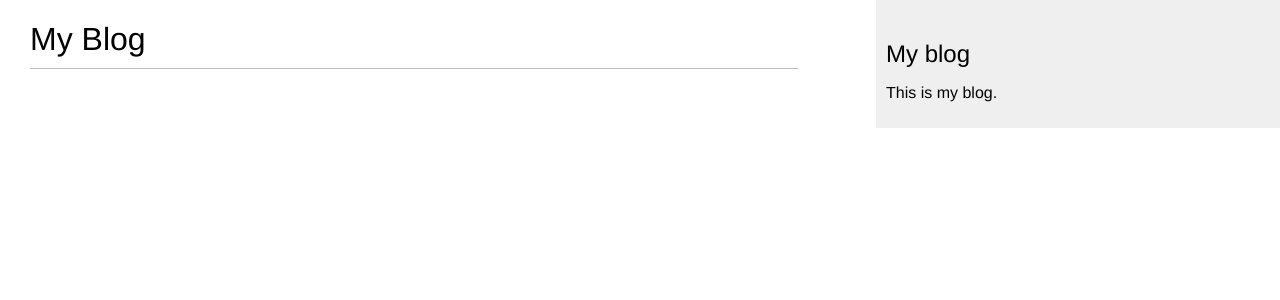
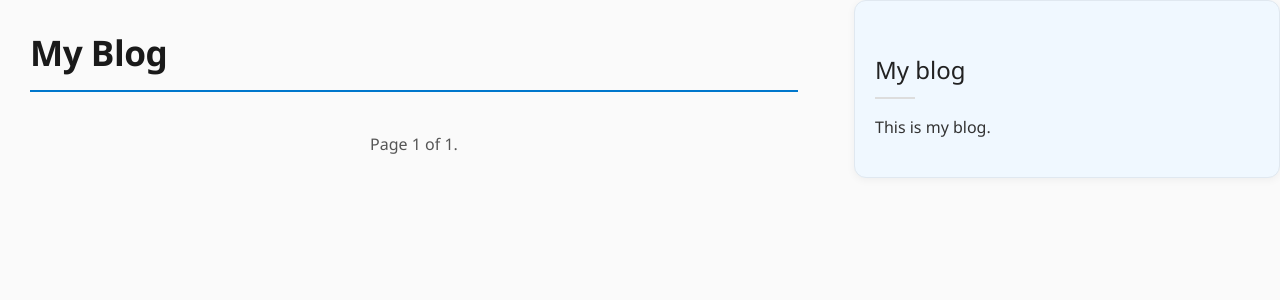
Before and after one commit to esel03/django_blog, a Django app: page /blog/ in a window 1280 px wide. Shown: the top 300 px of the page. Run offline with Django 5.2, Linux system fonts and the light colour scheme; data that the repository does not hold is empty.

Commit message:
add page and style

```diff
--- a/mysite/blog/models.py
+++ b/mysite/blog/models.py
@@ -1,18 +1,19 @@
 from django.db import models
 from django.utils import timezone
 from django.contrib.auth.models import User
+from django.urls import reverse
 
 
 class Post(models.Model):
 
     class Status(models.TextChoices):
-        DRAFT = "DF", "Draft"
-        PUBLISHED = "PB", "Published"
+        DRAFT = 'DF', 'Draft'
+        PUBLISHED = 'PB', 'Published'
 
     title = models.CharField(max_length=250)
-    slug = models.SlugField(max_length=250)
+    slug = models.SlugField(max_length=250, unique_for_date='publish')
     author = models.ForeignKey(
-        User, on_delete=models.CASCADE, related_name="blog_posts"
+        User, on_delete=models.CASCADE, related_name='blog_posts'
     )
     body = models.TextField()
     publish = models.DateTimeField(default=timezone.now)
@@ -30,8 +31,15 @@ class Post(models.Model):
     published = PublishedPostManager()
 
     class Meta:
-        ordering = ["-publish"]
-        indexes = [models.Index(fields=["-publish"])]
+        ordering = ['-publish']
+        indexes = [models.Index(fields=['-publish'])]
 
     def __str__(self):
         return self.title
+
+    def get_absolute_url(self):
+        return reverse('blog:post_detail',
+                       args=[self.publish.year,
+                             self.publish.month,
+                             self.publish.day,
+                             self.slug])
--- a/mysite/blog/static/css/blog.css
+++ b/mysite/blog/static/css/blog.css
@@ -1,92 +1,206 @@
+/* Обнуление и базовые стили */
 body {
-    margin:0;
-    padding:0;
-    font-family:helvetica, sans-serif;
+    margin: 0;
+    padding: 0;
+    font-family: 'Segoe UI', Tahoma, Geneva, Verdana, sans-serif;
+    line-height: 1.6;
+    color: #333;
+    background-color: #fafafa;
 }
 
 a {
-    color:#00abff;
-    text-decoration:none;
+    color: #0077cc;
+    text-decoration: none;
+    transition: color 0.2s ease;
 }
 
+a:hover {
+    color: #005fa3;
+    text-decoration: underline;
+}
+
+/* Заголовки */
 h1 {
-    font-weight:normal;
-    border-bottom:1px solid #bbb;
-    padding:0 0 10px 0;
+    font-weight: 600;
+    font-size: 2.2em;
+    color: #1a1a1a;
+    border-bottom: 2px solid #0077cc;
+    padding-bottom: 10px;
+    margin-bottom: 20px;
+    letter-spacing: -0.5px;
 }
 
 h2 {
-    font-weight:normal;
-    margin:30px 0 0;
+    font-weight: 500;
+    font-size: 1.5em;
+    color: #222;
+    margin: 30px 0 10px;
+    position: relative;
 }
 
+h2::after {
+    content: '';
+    display: block;
+    width: 40px;
+    height: 2px;
+    background: #ddd;
+    margin-top: 8px;
+}
+
+/* Основной контент и сайдбар */
 #content {
-    float:left;
-    width:60%;
-    padding:0 0 0 30px;
+    float: left;
+    width: 60%;
+    padding: 0 0 0 30px;
 }
 
 #sidebar {
-    float:right;
-    width:30%;
-    padding:10px;
-    background:#efefef;
-    height:100%;
+    float: right;
+    width: 30%;
+    padding: 20px;
+    background: #f0f8ff;
+    border-radius: 12px;
+    box-shadow: 0 2px 8px rgba(0, 0, 0, 0.05);
+    border: 1px solid #e0e8f0;
 }
 
+/* Дата */
 p.date {
-    color:#ccc;
-    font-family: georgia, serif;
-    font-size: 12px;
+    color: #777;
+    font-family: Georgia, 'Times New Roman', serif;
+    font-size: 14px;
     font-style: italic;
+    margin: 8px 0 16px;
 }
 
-/* pagination */
+/* Пагинация */
 .pagination {
-    margin:40px 0;
-    font-weight:bold;
+    margin: 40px 0;
+    text-align: center;
+    font-weight: 500;
+    color: #555;
 }
 
-/* forms */
-label {
-    float:left;
-    clear:both;
-    color:#333;
-    margin-bottom:4px;
-}
-input, textarea {
-    clear:both;
-    float:left;
-    margin:0 0 10px;
-    background:#ededed;
-    border:0;
-    padding:6px 10px;
-    font-size:12px;
-}
-input[type=submit] {
-    font-weight:bold;
-    background:#00abff;
-    color:#fff;
-    padding:10px 20px;
-    font-size:14px;
-    text-transform:uppercase;
-}
-.errorlist {
-    color:#cc0033;
-    float:left;
-    clear:both;
-    padding-left:10px;
+.pagination a {
+    color: #0077cc;
+    padding: 8px 14px;
+    border-radius: 6px;
+    margin: 0 4px;
+    transition: all 0.2s ease;
 }
 
-/* comments */
+.pagination a:hover {
+    background-color: #0077cc;
+    color: white;
+    text-decoration: none;
+}
+
+/* Формы */
+label {
+    float: left;
+    clear: both;
+    color: #444;
+    margin-bottom: 6px;
+    font-weight: 500;
+}
+
+input, textarea {
+    clear: both;
+    float: left;
+    margin: 0 0 12px;
+    background: #f8f8f8;
+    border: 1px solid #ddd;
+    padding: 10px 14px;
+    border-radius: 6px;
+    width: 100%;
+    max-width: 400px;
+    font-size: 14px;
+    transition: border-color 0.2s ease, box-shadow 0.2s ease;
+}
+
+input:focus,
+textarea:focus {
+    outline: none;
+    border-color: #0077cc;
+    box-shadow: 0 0 0 2px rgba(0, 119, 204, 0.2);
+}
+
+input[type="submit"] {
+    font-weight: 600;
+    background: #0077cc;
+    color: white;
+    padding: 12px 24px;
+    font-size: 15px;
+    text-transform: uppercase;
+    letter-spacing: 0.8px;
+    border: none;
+    cursor: pointer;
+    border-radius: 6px;
+    transition: background 0.2s ease, transform 0.1s ease;
+}
+
+input[type="submit"]:hover {
+    background: #005fa3;
+}
+
+input[type="submit"]:active {
+    transform: scale(0.98);
+}
+
+/* Ошибки */
+.errorlist {
+    background: #ffebee;
+    color: #c62828;
+    padding: 12px 16px;
+    border-radius: 6px;
+    font-size: 14px;
+    margin: 10px 0;
+    border-left: 4px solid #c62828;
+}
+
+/* Комментарии */
 .comment {
-    padding:10px;
+    padding: 16px;
+    border-bottom: 1px solid #eee;
+    transition: background-color 0.2s ease;
 }
+
+.comment:last-child {
+    border-bottom: none;
+}
+
 .comment:nth-child(even) {
-    background:#efefef;
+    background-color: #f9f9fb;
 }
+
+.comment:hover {
+    background-color: #f0f7ff;
+}
+
 .comment .info {
-    font-weight:bold;
-    font-size:12px;
-    color:#666;
+    font-weight: 600;
+    font-size: 13px;
+    color: #555;
+    margin-bottom: 6px;
+    display: flex;
+    justify-content: space-between;
+    align-items: center;
 }
+
+.comment .info span.time {
+    font-style: italic;
+    font-size: 12px;
+    color: #999;
+}
+
+/* Улучшение для мобильных и отзывчивости (если нужно) */
+@media (max-width: 768px) {
+    #content, #sidebar {
+        width: 100%;
+        float: none;
+        padding: 20px;
+    }
+    #sidebar {
+        margin-top: 20px;
+    }
+}
--- a/mysite/blog/templates/blog/post/list.html
+++ b/mysite/blog/templates/blog/post/list.html
@@ -6,7 +6,8 @@
 <h1>My Blog</h1>
     {% for post in posts %}
         <h2>
-            <a href="{% url 'blog:post_detail' post.id %}">
+
+            <a href="{{ post.get_absolute_url }}">
                 {{ post.title }}
             </a>
         </h2>
@@ -15,4 +16,5 @@
         </p>
         {{ post.body|truncatewords:30|linebreaks }}
     {% endfor %}
+    {% include "pagination.html" with page=posts %}
 {% endblock %}
--- /dev/null
+++ b/mysite/blog/templates/pagination.html
@@ -0,0 +1,13 @@
+<div class="pagination">
+    <span class="step-links">
+        {% if page.has_previous %}
+        <a href="?page={{ page.previous_page_number }}">Previous</a>
+        {% endif %}
+        <span class="current">
+            Page {{ page.number }} of {{ page.paginator.num_pages }}.
+        </span>
+        {% if page.has_next %}
+        <a href="?page={{ page.next_page_number }}">Next</a>
+        {% endif %}
+    </span>
+</div>
--- a/mysite/blog/urls.py
+++ b/mysite/blog/urls.py
@@ -1,10 +1,12 @@
 from django.urls import path
 from . import views
 
-app_name = "blog"
+app_name = 'blog'
 
 urlpatterns = [
     # представления поста
-    path("", views.post_list, name="post_list"),
-    path("<int:id>/", views.post_detail, name="post_detail"),
+    path('', views.post_list, name='post_list'),
+    path('<int:year>/<int:month>/<int:day>/<slug:post>',
+         views.post_detail,
+         name='post_detail'),
 ]
--- a/mysite/blog/views.py
+++ b/mysite/blog/views.py
@@ -1,17 +1,25 @@
 from django.shortcuts import render, get_object_or_404
 from .models import Post
+from django.core.paginator import Paginator
 
 def post_list(request):
-    posts = Post.published.all()
+    post_list = Post.published.all()
+    # пагинация
+    paginator = Paginator(post_list, 3)
+    page_number = request.GET.get('page', 1)
+    posts = paginator.page(page_number)
     return render(request,
                   'blog/post/list.html',
                   {'posts': posts})
 
 
-def post_detail(request, id):
+def post_detail(request, year, month, day, post):
     post = get_object_or_404(Post,
-                             id=id,
-                             status=Post.Status.PUBLISHED)
+                             status=Post.Status.PUBLISHED,
+                             slug=post,
+                             publish__year=year,
+                             publish__month=month,
+                             publish__day=day)
 
     return render(request,
                   'blog/post/detail.html',
```
Also changed, not shown: mysite/blog/migrations/0002_alter_post_slug.py (added).
